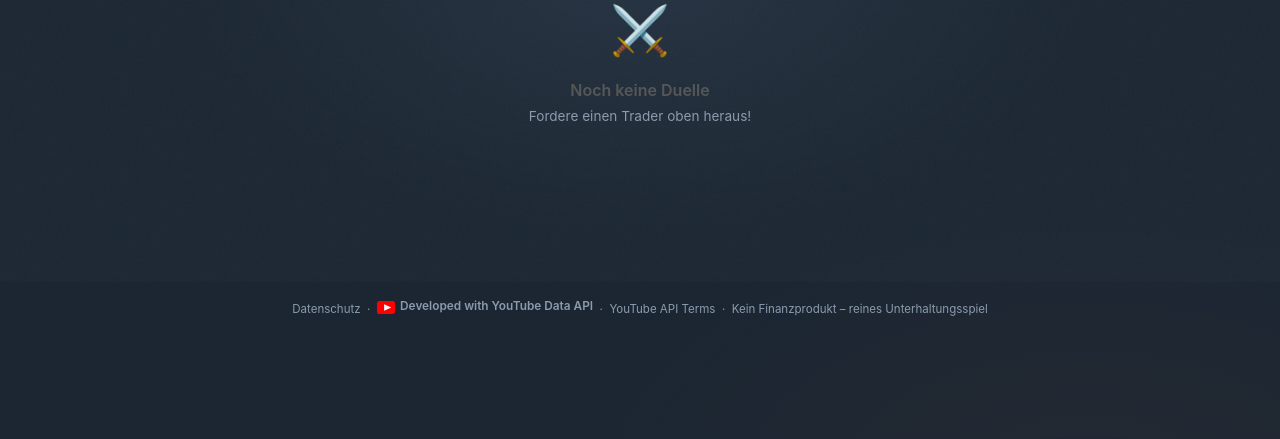
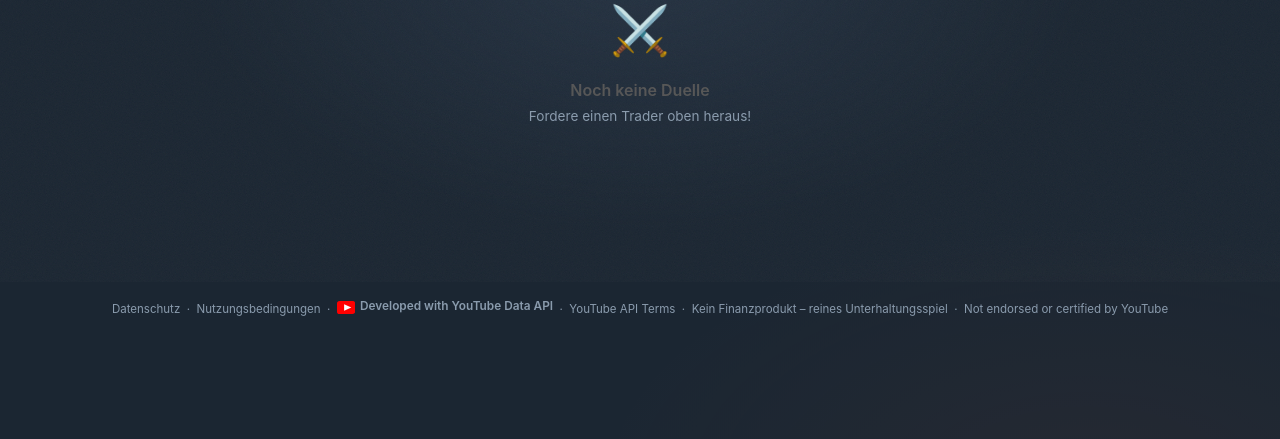
Before and after one commit to NoahHubHub/content-market, a Python web app: template templates/duels.html in a window 1280 px wide. Shown: the part 518-957 px from the top of the page. Run offline with Jinja, Linux system fonts and the light colour scheme; the template is opened without the code that fills it, so the values that code supplies are empty.

Commit message:
feat: add 'not endorsed by YouTube' notice and Terms link to footer

```diff
--- a/templates/base.html
+++ b/templates/base.html
@@ -588,6 +588,8 @@
 <footer style="text-align:center;padding:12px 0 120px;font-size:.72rem;color:#8A9BAD;">
   <a href="/privacy" style="color:#8A9BAD;text-decoration:none;">Datenschutz</a>
   &nbsp;·&nbsp;
+  <a href="/terms" style="color:#8A9BAD;text-decoration:none;">Nutzungsbedingungen</a>
+  &nbsp;·&nbsp;
   <a href="https://www.youtube.com" target="_blank" rel="noopener"
      style="display:inline-flex;align-items:center;gap:5px;color:#8A9BAD;text-decoration:none;font-weight:600;font-size:.74rem;">
     <!-- YouTube play button icon (official shape) -->
@@ -601,6 +603,8 @@
   <a href="https://developers.google.com/youtube/terms" target="_blank" rel="noopener" style="color:#8A9BAD;text-decoration:none;">YouTube API Terms</a>
   &nbsp;·&nbsp;
   <span style="color:#8A9BAD;">Kein Finanzprodukt – reines Unterhaltungsspiel</span>
+  &nbsp;·&nbsp;
+  <span style="color:#8A9BAD;">Not endorsed or certified by YouTube</span>
 </footer>
 
 <script src="https://cdn.jsdelivr.net/npm/bootstrap@5.3.0/dist/js/bootstrap.bundle.min.js"></script>
```
